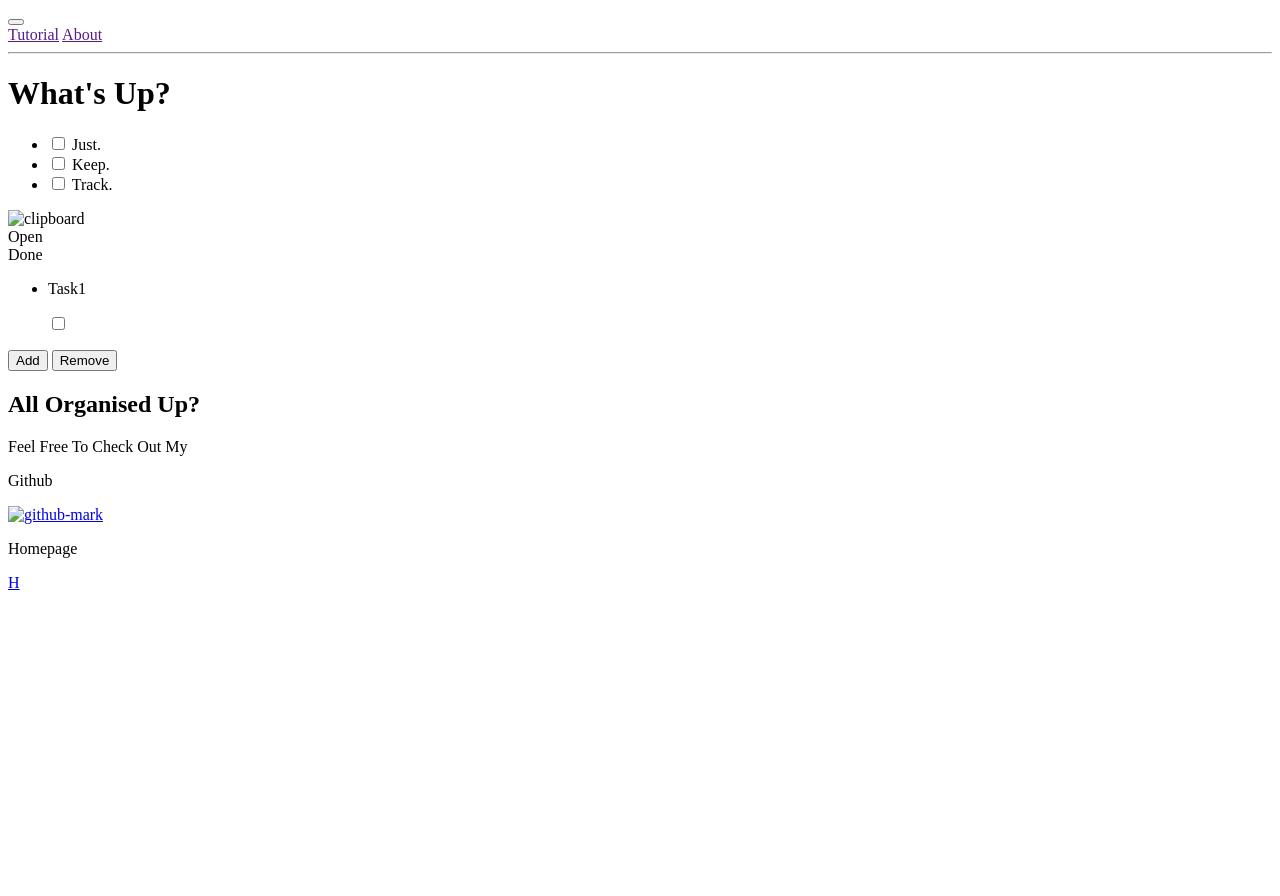
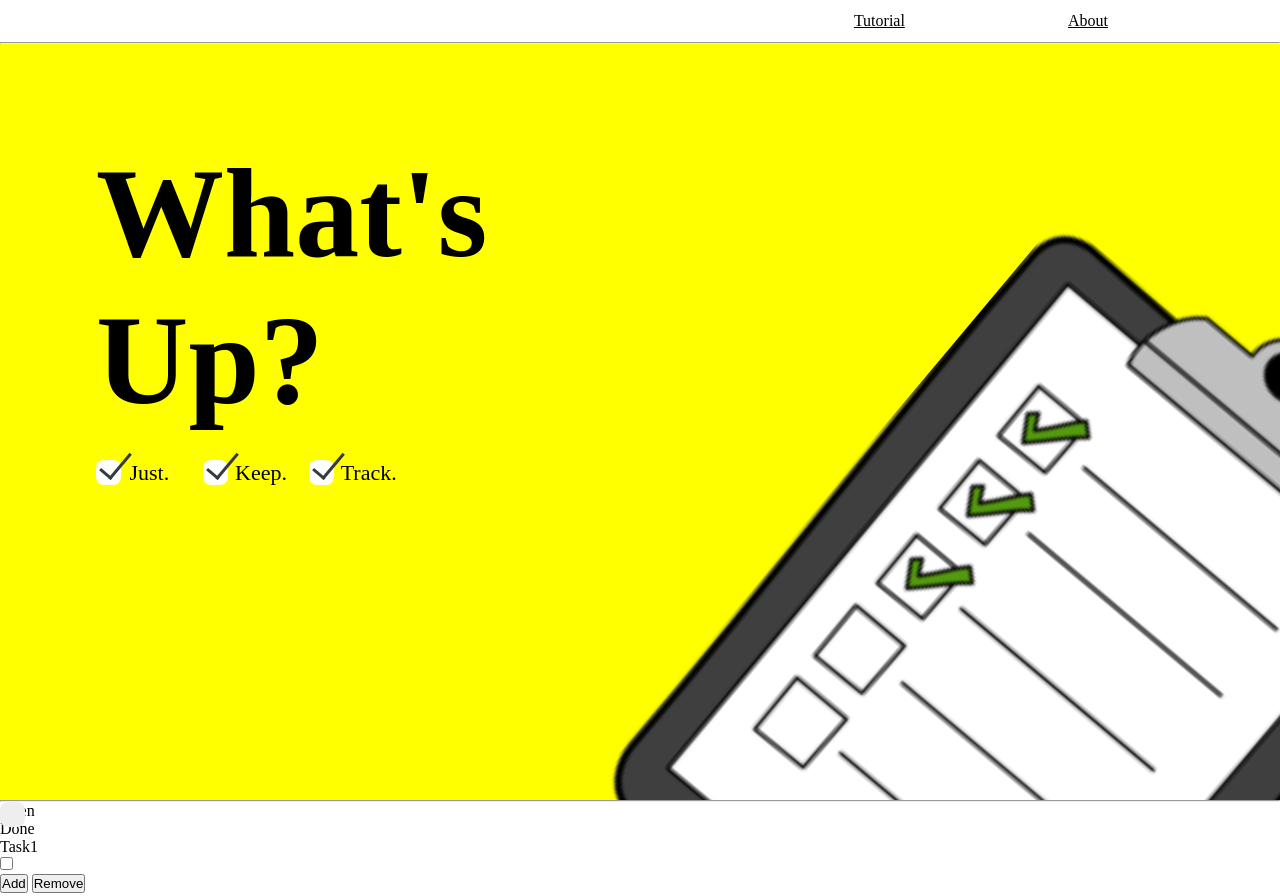
Before and after one commit to xderfred/ToDo-Checklist, a website: page views/index.html in a window 1280 px wide. Shown: the top 896 px of the page. Before the commit the page ends 800 px from the top, so only its background shows below. Drawn offline with Linux system fonts and the light colour scheme.

Commit message:
Added CSS For Header and Footer

```diff
--- /dev/null
+++ b/public/stylesheets/index.css
@@ -0,0 +1,212 @@
+* {
+    padding: 0;
+    margin: 0;
+}
+
+header {
+    background-color: yellow;
+    height: 100vh;
+}
+
+header nav {
+    display: inline;
+}
+
+header nav a {
+    color: black;
+    margin-right: 10em;
+}
+
+.navigation {
+    background-color: white;
+    padding: 12px;
+    display: flex;
+    justify-content: end;
+}
+
+header .main-title {
+    display: grid;
+    grid-template-rows: 20rem 1rem;
+    grid-template-columns: 1fr 1fr 1fr;
+    width: 20em;
+    height: 21rem;
+    margin: 6em;
+}
+
+.main-header {
+    grid-column-start: 1;
+    grid-column-end: span 5;
+    grid-row-start: 1;
+    grid-row-end: 1;
+    display: inline-grid;
+    font-size: 8rem;
+}
+
+.label-just {
+    grid-column: 1 / 2;
+    grid-row: 2 / 2;
+    text-align: center;
+}
+
+.label-keep {
+    grid-column: 2 / 3;
+    grid-row: 2 / 2;
+    text-align: center;
+    padding-left: 10px;
+}
+
+.label-track {
+    grid-column: 3 / 4;
+    grid-row: 2 / 2;
+    text-align: center;
+    padding-left: 12px;
+}
+
+/* The container */
+.container {
+    display: block;
+    position: relative;
+    margin-bottom: 12px;
+    cursor: pointer;
+    font-size: 22px;
+    -webkit-user-select: none;
+    -moz-user-select: none;
+    -ms-user-select: none;
+    user-select: none;
+  }
+
+  /* Hide the browser's default checkbox */
+  .container input {
+    position: absolute;
+    opacity: 0;
+    cursor: pointer;
+    height: 0;
+    width: 0;
+  }
+
+  /* Create a custom checkbox */
+  .checkmark {
+    position: absolute;
+    top: 0;
+    left: 0;
+    height: 25px;
+    width: 25px;
+    background-color: #eee;
+    border-radius: 8px;
+  }
+
+  /* On mouse-over, add a grey background color */
+  .container:hover input ~ .checkmark {
+    background-color: #ccc;
+  }
+
+  /* When the checkbox is checked, add a blue background */
+  .container input:checked ~ .checkmark {
+    background-color: white;
+  }
+
+  /* Create the checkmark/indicator (hidden when not checked) */
+  .checkmark:after {
+    content: "";
+    position: absolute;
+    display: none;
+  }
+
+  /* Show the checkmark when checked */
+  .container input:checked ~ .checkmark:after {
+    display: block;
+  }
+
+  /* Style the checkmark/indicator */
+  .container .checkmark:after {
+    left: 12px;
+    bottom: 6px;
+    width: 12px;
+    height: 30px;
+    border: solid #343a40;
+    border-width: 0 3px 3px 0;
+    transform: rotate(40deg);
+  }
+
+.img-container {
+  overflow: hidden;
+  position: absolute;
+  right: 0px;
+  bottom: -200px;
+  height: 100%;
+  width: 1000px;
+  z-index: 5;
+}
+
+header img {
+  rotate: 40deg;
+    position: relative;
+    left: 500px;
+    top: 50px;
+    height: 100%;
+    z-index: 5;
+}
+
+hr {
+    z-index: 6;
+    position: relative;
+}
+
+main {
+    background-color: white;
+    height: 100vh;
+    z-index: 6;
+    position: relative;
+}
+
+footer {
+    background-color: yellow;
+    height: 50vh;
+    display: flex;
+    flex-direction: column;
+    align-items: center;
+    justify-content: space-evenly;
+}
+
+footer h2 {
+  font-size: 4rem;
+}
+
+footer p {
+  font-size: 1.3rem;
+}
+
+.links {
+  display: flex;
+  flex-direction: row;
+  justify-content: space-between;
+  width: 70%;
+}
+
+.link-github {
+  text-align: center;
+}
+
+.link-github a img{
+  height: 80px;
+}
+
+.link-homepage a {
+  text-decoration: none;
+}
+
+.icon-homepage {
+  background-color: #24292F;
+  height: 80px;
+  width: 80px;
+  border-radius: 50px;
+  text-align: center;
+}
+
+.icon-h {
+  font-size: 50px;
+  color: white;
+  position: relative;
+  top: 50%;
+  transform: translateY(-50%);
+}
--- a/views/index.html
+++ b/views/index.html
@@ -5,43 +5,44 @@
     <meta http-equiv="X-UA-Compatible" content="IE=edge">
     <meta name="viewport" content="width=device-width, initial-scale=1.0">
     <title>ToDO-Checklist</title>
+    <script type="text/javascript" src="/public/javascript/fetch.js" defer></script>
+    <link rel="stylesheet" type="text/css" href="/public/stylesheets/index.css">
+
 </head>
 <body>
     <header>
-        <button>
-            <section class="nav-icon"></section>
-        </button>
+        <div class="navigation">
         <nav>
             <a href="">Tutorial</a>
             <a href="">About</a>
         </nav>
+    </div>
         <hr>
-        <h1>What's Up?</h1>
-        <ul>
-            <li>
-                <label class="container">
-                    <input type="checkbox">
+        <div class="main-graphics">
+            <div class="main-title">
+                <h1 class="main-header">What's Up?</h1>
+                <label class="container label-just">
+                    <input type="checkbox" checked="true" disabled>
                     <span class="checkmark"></span>
                     Just.
                 </label>
-            </li>
-            <li>
-                <label class="container">
-                    <input type="checkbox">
+                <label class="container label-keep">
+                    <input type="checkbox" checked="true" disabled>
                     <span class="checkmark"></span>
                     Keep.
                 </label>
-            </li>
-            <li>
-                <label class="container">
-                    <input type="checkbox">
+                <label class="container label-track">
+                    <input type="checkbox" checked="true" disabled>
                     <span class="checkmark"></span>
                     Track.
                 </label>
-            </li>
-        </ul>
-        <img src="imgs/clipboard.png" alt="clipboard">
+            </div>
+            <div class="img-container">
+                <img src="/public/imgs/clipboard.png" alt="clipboard">
+            </div>
+        </div>
     </header>
+    <hr>
     <main>
         <section class="label-done">Open</section>
         <section class="label-open">Done</section>
@@ -55,12 +56,14 @@
         <button>Add</button>
         <button>Remove</button>
     </main>
+    <hr>
     <footer>
         <h2>All Organised Up?</h2>
         <p>Feel Free To Check Out My</p>
+        <div class="links">
             <div class="link-github">
                 <p>Github</p>
-            <a href="https://github.com/xderfred"><img src="imgs/github-mark.png" alt="github-mark"></a>
+                <a href="https://github.com/xderfred"><img src="/public/imgs/github-mark.png" alt="github-mark"></a>
             </div>
             <div class="link-homepage">
                 <p>Homepage</p>
@@ -70,6 +73,7 @@
                     </section>
                 </a>
             </div>
+        </div>
     </footer>
 </body>
 </html>
```
Lines whose indentation alone changed are shown as unchanged.
